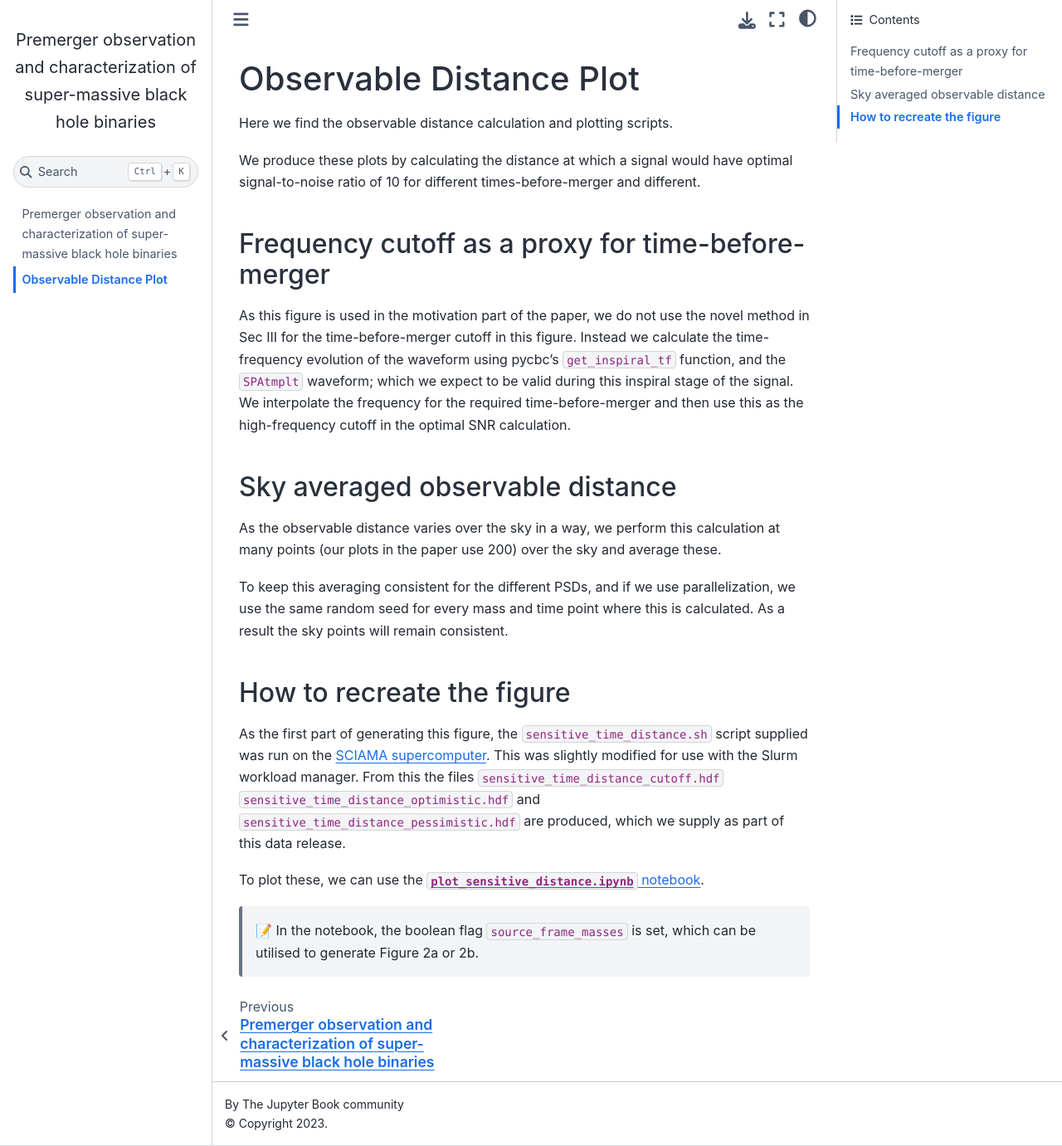
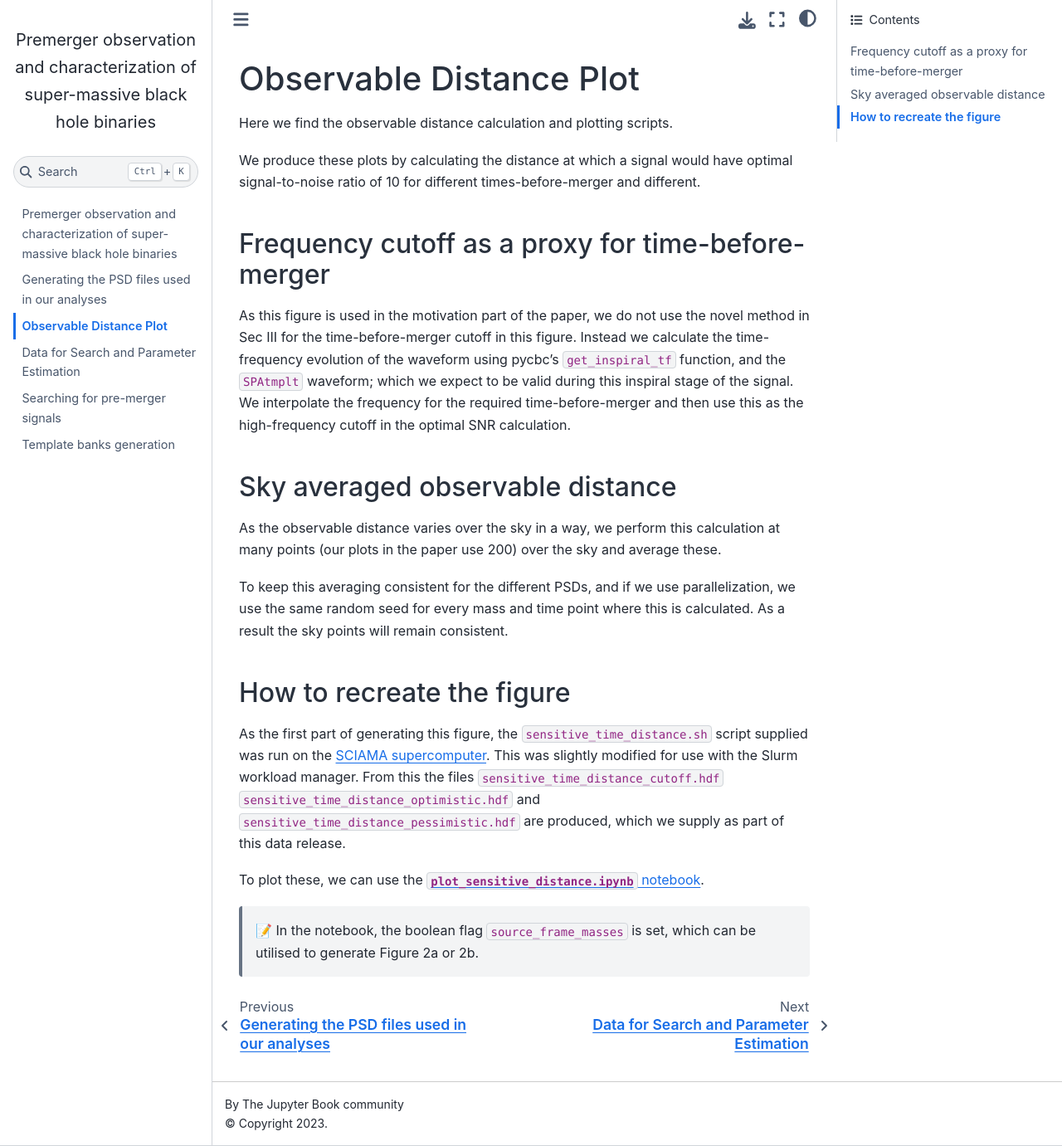
Before and after one commit to icg-gravwaves/lisa_premerger_paper, a Jupyter Book: the page built from Sensitive_Distance_Plot/README.md, in a window 1280 px wide and 1381 px high. Shown: the whole window at 83% size. Built offline with Jupyter Book 1.0.4 settings and Sphinx 7.4.7 and the Sphinx Book theme 1.1.4, drawn with Linux system fonts in a browser that asks for light colours.

Commit message:
Updates to READMEs

````diff
--- /dev/null
+++ b/PSD_Files/README.md
@@ -0,0 +1,9 @@
+# Generating the PSD files used in our analyses
+
+In order to demonstrate the different performance of the search under different assumptions about the low-frequency performance of the detector, we perform our analyses on three different PSD models.
+
+These PSDs have optimistic, pessimistic, and no performance below $10^{-4}$ Hz respectively
+
+We show here how the PSDs for these models are generated.
+
+In [the python notebook](PSD_filter_images.ipynb), we plot the PSDs, and show the conditioning we need to apply to turn them into the zero-phase whitening kernel.
--- a/README.md
+++ b/README.md
@@ -37,15 +37,10 @@ pip install .
 ```
 ## Generating supplied files with injections
 The search and parameter estimation are run on the same files to ensure consistency.
-In order to generate these files, we use the process detailed in [Data](./Data).
+In order to generate these files, we use the process detailed in [Data](./Data/README.md).
 
 ## Searching for SMBHB signals pre-merger
-In [Search](./Search)
-
-### Generating the template bank
-The bank generation is detailed in [Template Banks](.Search/Template_Banks)
-
-
+In [Search](./Search/README.md), we how we perform a template bank search on the injected data files, and how we assess significance.
 
 ### Running searches on generated noise without injections
 
--- /dev/null
+++ b/Search/README.md
@@ -0,0 +1,7 @@
+# Searching for pre-merger signals
+
+## Generating a template bank
+
+## Searching for injected signals
+
+## Assessing significance
--- a/_toc.yml
+++ b/_toc.yml
@@ -1,3 +1,7 @@
 root: README
 entries:
+- file: PSD_Files/README.md
 - file: Sensitive_Distance_Plot/README
+- file: Data/README.md
+- file: Search/README.md
+- file: Search/Template_Banks/README.md
````
Also changed, not shown: 1 other file.
